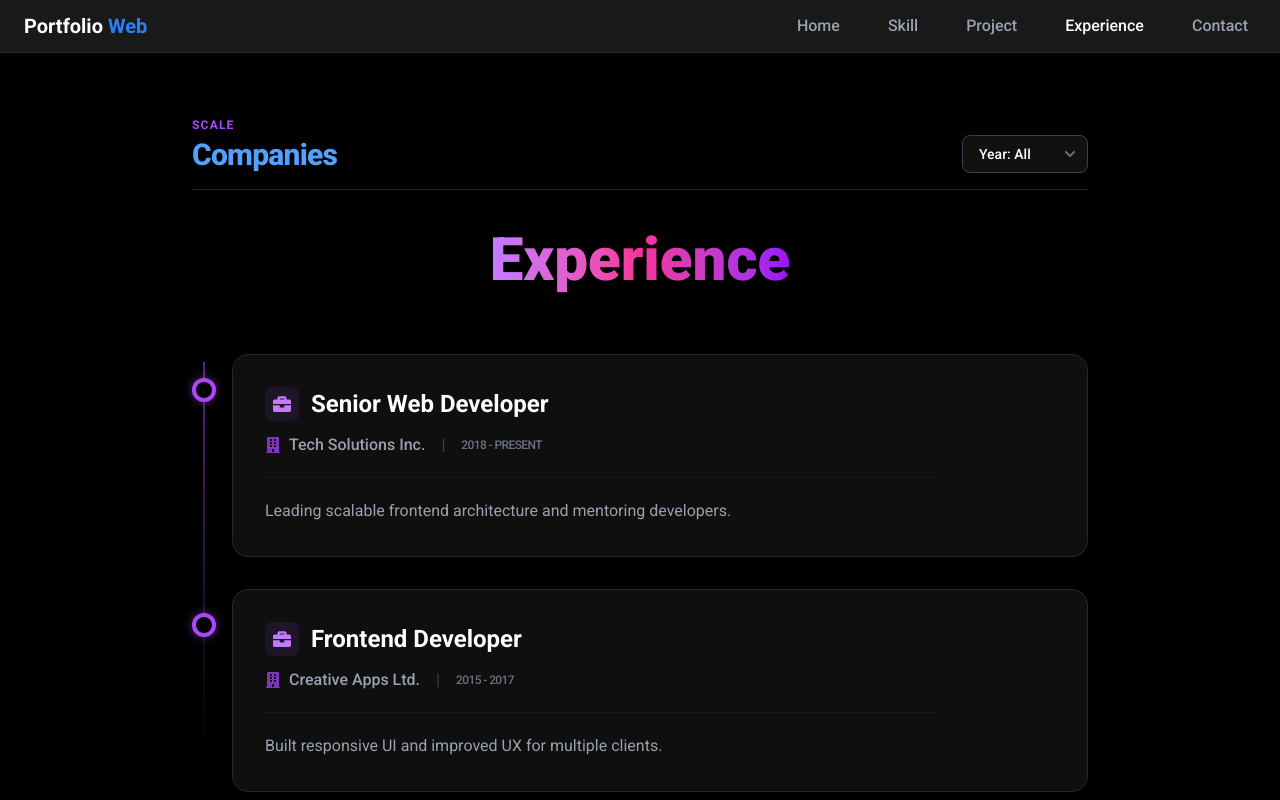
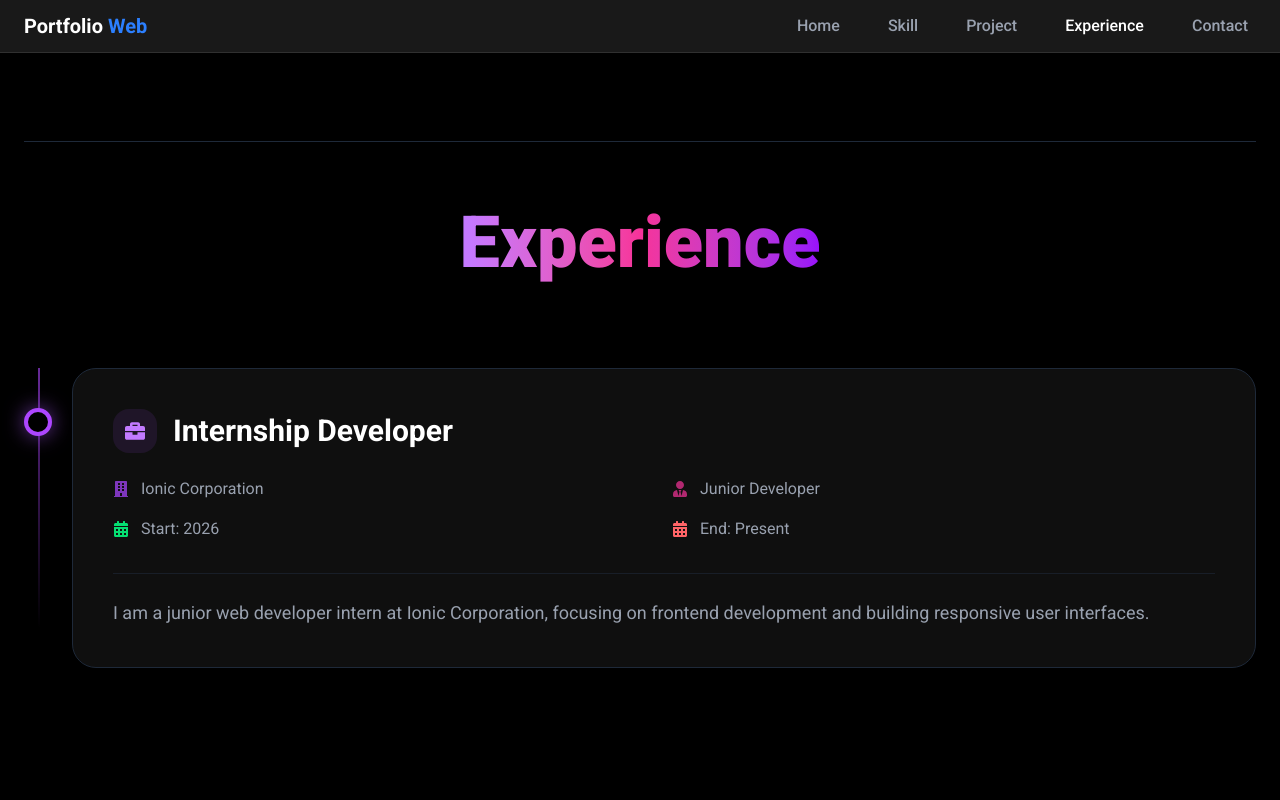
Before and after one commit to tamimhasanbd06/My-Portfolio, a React (Vite) app: page /experience in a window 1280 px wide. Shown: the top 800 px of the page. Built offline with nearby package versions, Linux system fonts and the light colour scheme.

Commit message:
Update 8/5/2026

```diff
--- a/src/Component/pages/Experience/Experience.jsx
+++ b/src/Component/pages/Experience/Experience.jsx
@@ -1,9 +1,14 @@
 import React, { useState, useEffect } from "react";
 import { motion } from "framer-motion";
-import { FaBriefcase, FaBuilding, FaChevronDown } from "react-icons/fa";
+import {
+  FaBriefcase,
+  FaBuilding,
+  FaCalendarAlt,
+  FaUserTie,
+} from "react-icons/fa";
 
 /* =========================
-   CONFIG (EDIT FROM HERE)
+   CONFIG
 ========================= */
 const config = {
   typing: {
@@ -11,10 +16,9 @@ const config = {
     speed: 100,
   },
   animation: {
-    duration: 0.4,
-    delayStep: 0.2,
+    duration: 0.5,
+    delayStep: 0.15,
   },
-  filterYears: ["All", "2020", "2018", "2015"],
 };
 
 /* =========================
@@ -23,35 +27,34 @@ const config = {
 const experienceData = [
   {
     id: 1,
-    role: "Senior Web Developer",
-    company: "Tech Solutions Inc.",
-    duration: "2018 - Present",
-    description: "Leading scalable frontend architecture and mentoring developers.",
-    year: 2018,
+    jobTitle: "Internship Developer",
+    position: "Junior Developer",
+    company: "Ionic Corporation",
+    startDate: "2026",
+    endDate: "Present",
+    description:
+      "I am a junior web developer intern at Ionic Corporation, focusing on frontend development and building responsive user interfaces.",
+    year: 2026,
   },
-  {
-    id: 2,
-    role: "Frontend Developer",
-    company: "Creative Apps Ltd.",
-    duration: "2015 - 2017",
-    description: "Built responsive UI and improved UX for multiple clients.",
-    year: 2015,
-  },
+
 ];
 
 /* =========================
-   CUSTOM HOOK (Typing)
+   TYPING EFFECT
 ========================= */
 const useTyping = ({ text, speed }) => {
   const [display, setDisplay] = useState("");
 
   useEffect(() => {
     let i = 0;
+
     const interval = setInterval(() => {
       setDisplay(text.slice(0, i));
       i++;
+
       if (i > text.length) clearInterval(interval);
     }, speed);
+
     return () => clearInterval(interval);
   }, [text, speed]);
 
@@ -63,108 +66,112 @@ const useTyping = ({ text, speed }) => {
 ========================= */
 const Experience = () => {
   const typedText = useTyping(config.typing);
-  const [filter, setFilter] = useState("All");
-
-  const filteredData =
-    filter === "All"
-      ? experienceData
-      : experienceData.filter((exp) => exp.year >= Number(filter));
 
   return (
-    <section className="bg-black text-white py-16 px-4 sm:px-6">
+    <section className="bg-black text-white min-h-screen py-10 sm:py-16 px-3 sm:px-6 overflow-hidden min-w-[310px]">
 
-      {/* 1. STEEP ALIGNED HEADER (Synced with Card Width) */}
-      <div className="max-w-4xl mx-auto mb-10">
-        <div className="flex justify-between items-end border-b border-gray-800 pb-4">
+      {/* MAIN WRAPPER */}
+      <div className="max-w-7xl mx-auto">
 
-          {/* LEFT TEXT */}
-          <div className="flex flex-col">
-            <span className="text-purple-500 text-xs font-bold uppercase tracking-widest mb-1">Scale</span>
-            <h2 className="text-blue-400 text-xl sm:text-3xl font-extrabold tracking-tight">
-              Companies
-            </h2>
-          </div>
+        {/* HEADER */}
+        <div className="mb-14">
+          <div className="border-b border-gray-800 pb-6">
 
-          {/* DROPDOWN RIGHT (Custom Styled) */}
-          <div className="relative group">
-            <select
-              value={filter}
-              onChange={(e) => setFilter(e.target.value)}
-              className="appearance-none bg-[#111] border border-gray-700 text-white pl-4 pr-10 py-2 rounded-lg focus:outline-none focus:ring-2 focus:ring-purple-500 text-sm font-medium cursor-pointer transition-all hover:border-gray-500"
-            >
-              {config.filterYears.map((year) => (
-                <option key={year} value={year}>
-                  Year: {year}
-                </option>
-              ))}
-            </select>
-            <FaChevronDown className="absolute right-3 top-1/2 -translate-y-1/2 text-gray-500 pointer-events-none group-hover:text-white transition-colors text-xs" />
-          </div>
+
+
+
 
           </div>
         </div>
 
-      {/* 2. TITLE SECTION */}
-      <div className="text-center mb-16">
-        <h1 className="text-4xl sm:text-6xl font-black">
+        {/* TITLE */}
+        <div className="text-center mb-16 sm:mb-20">
+          <h1 className="text-4xl sm:text-6xl lg:text-7xl font-black break-words leading-tight">
             <span className="bg-gradient-to-r from-purple-400 via-pink-500 to-purple-600 bg-clip-text text-transparent">
               {typedText}
             </span>
           </h1>
         </div>
 
-      {/* 3. EXPERIENCE LIST (The Cards) */}
-      <div className="max-w-4xl mx-auto space-y-8 relative">
+        {/* EXPERIENCE SECTION */}
+        <div className="relative space-y-8 sm:space-y-10">
 
-        {/* Timeline Vertical Line */}
-        <div className="absolute left-[11px] top-2 bottom-2 w-[2px] bg-gradient-to-b from-purple-500/50 to-transparent"></div>
+          {/* TIMELINE LINE */}
+          <div className="absolute left-[10px] sm:left-[14px] top-0 bottom-0 w-[2px] bg-gradient-to-b from-purple-500/60 to-transparent"></div>
 
-        {filteredData.map((exp, index) => (
+          {experienceData.map((exp, index) => (
             <motion.div
               key={exp.id}
-            initial={{ opacity: 0, y: 20 }}
+              initial={{ opacity: 0, y: 30 }}
               whileInView={{ opacity: 1, y: 0 }}
               transition={{
                 duration: config.animation.duration,
                 delay: index * config.animation.delayStep,
               }}
               viewport={{ once: true }}
-            className="relative pl-10"
+              className="relative pl-8 sm:pl-12"
             >
-            {/* STEEP DOT */}
-            <div className="absolute left-0 top-6 w-6 h-6 bg-black border-4 border-purple-500 rounded-full z-10 shadow-[0_0_10px_rgba(168,85,247,0.5)]"></div>
+              {/* TIMELINE DOT */}
+              <div className="absolute left-0 top-8 sm:top-10 w-5 h-5 sm:w-7 sm:h-7 bg-black border-4 border-purple-500 rounded-full z-10 shadow-[0_0_20px_rgba(168,85,247,0.6)]"></div>
 
               {/* CARD */}
-            <div className="bg-[#0f0f0f] border border-gray-800 rounded-2xl p-6 sm:p-8 hover:border-purple-500/50 hover:shadow-[0_20px_50px_rgba(0,0,0,0.5)] transition-all duration-500 group">
+              <div className="bg-[#0f0f0f] border border-gray-800 rounded-3xl p-5 sm:p-8 lg:p-10 hover:border-purple-500/50 hover:shadow-[0_20px_60px_rgba(168,85,247,0.15)] transition-all duration-500 group">
 
-              <div className="flex flex-col sm:flex-row sm:items-center justify-between gap-4">
-                <div>
-                  <div className="flex items-center gap-3">
-                    <div className="p-2 bg-purple-500/10 rounded-lg group-hover:bg-purple-500/20 transition-colors">
-                      <FaBriefcase className="text-purple-400 text-lg" />
+                {/* TOP SECTION */}
+                <div className="flex flex-col gap-6">
+
+                  {/* JOB TITLE */}
+                  <div className="flex items-start sm:items-center gap-4">
+                    <div className="p-3 bg-purple-500/10 rounded-2xl group-hover:bg-purple-500/20 transition-all">
+                      <FaBriefcase className="text-purple-400 text-lg sm:text-xl" />
                     </div>
-                    <h2 className="text-xl sm:text-2xl font-bold group-hover:text-purple-300 transition-colors">
-                      {exp.role}
+
+                    <h2 className="text-xl sm:text-3xl font-bold text-white group-hover:text-purple-300 transition-colors leading-snug">
+                      {exp.jobTitle}
                     </h2>
                   </div>
 
-                  <div className="flex items-center gap-2 mt-3 text-gray-400 font-medium">
-                    <FaBuilding className="text-purple-500/70" />
+                  {/* INFO GRID */}
+                  <div className="grid grid-cols-1 sm:grid-cols-2 gap-4 text-gray-400 text-sm sm:text-base">
+
+                    {/* COMPANY */}
+                    <div className="flex items-center gap-3">
+                      <FaBuilding className="text-purple-500/70 flex-shrink-0" />
                       <span>{exp.company}</span>
-                    <span className="mx-2 text-gray-700">|</span>
-                    <span className="text-xs text-gray-500 uppercase tracking-tighter">{exp.duration}</span>
                     </div>
+
+                    {/* POSITION */}
+                    <div className="flex items-center gap-3">
+                      <FaUserTie className="text-pink-500/70 flex-shrink-0" />
+                      <span>{exp.position}</span>
+                    </div>
+
+                    {/* START */}
+                    <div className="flex items-center gap-3">
+                      <FaCalendarAlt className="text-green-400 flex-shrink-0" />
+                      <span>Start: {exp.startDate}</span>
+                    </div>
+
+                    {/* END */}
+                    <div className="flex items-center gap-3">
+                      <FaCalendarAlt className="text-red-400 flex-shrink-0" />
+                      <span>End: {exp.endDate}</span>
+                    </div>
+
                   </div>
                 </div>
 
-              <p className="text-gray-400 text-base mt-5 leading-relaxed max-w-2xl border-t border-gray-800/50 pt-5">
+                {/* DESCRIPTION */}
+                <div className="mt-8 pt-6 border-t border-gray-800/60">
+                  <p className="text-gray-400 text-sm sm:text-base lg:text-lg leading-relaxed">
                     {exp.description}
                   </p>
+                </div>
 
               </div>
             </motion.div>
           ))}
-
+        </div>
       </div>
     </section>
   );
--- a/src/Component/pages/Home/Home.jsx
+++ b/src/Component/pages/Home/Home.jsx
@@ -16,7 +16,7 @@ const Home = () => {
             <About/>
             <Skill />
             <Projects />
-            {/* <Experience/> */}
+             <Experience/>
             <Contact/>
             <Education/>
             {/* <Languages/> */}
```
Lines whose indentation alone changed are shown as unchanged.
